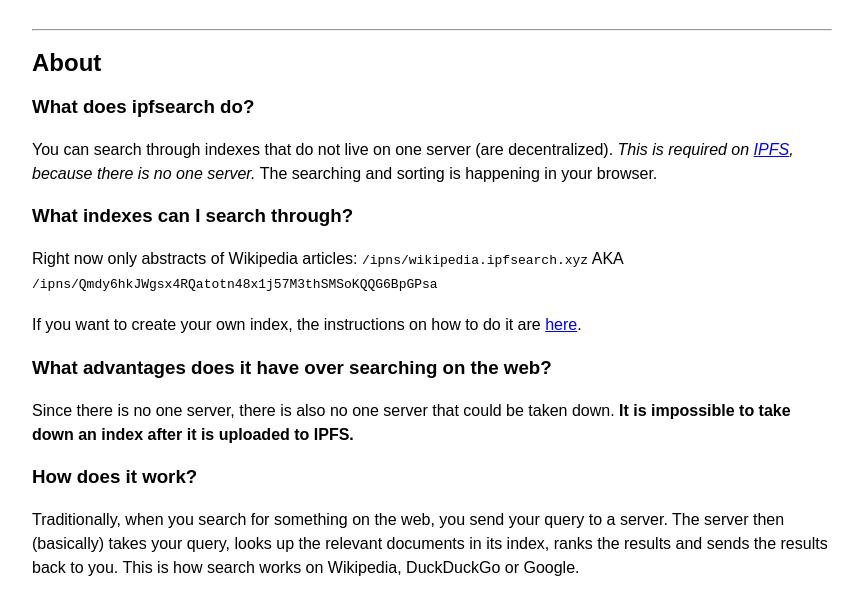
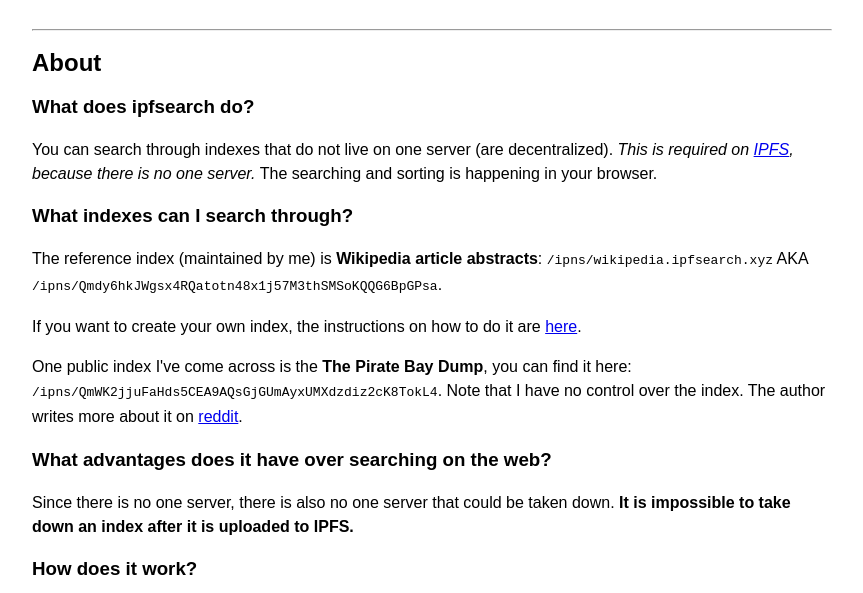
Before and after one commit to tensojka/ipfsearch-webapp, a website with bundled scripts: page index.html in a window 1280 px wide. Shown: the part 135-728 px from the top of the page, without its empty margins (208-1071 px from the left). Built offline with nearby package versions, Linux system fonts and the light colour scheme.

Commit message:
Add TPB dump as an example index to About

```diff
--- a/index.html
+++ b/index.html
@@ -44,8 +44,9 @@
     <p>You can search through indexes that do not live on one server (are decentralized). <i>This is required on <a href="https://ipfs.io/">IPFS</a>, because there is no one server.</i> The searching and sorting is happening in your browser.</p>
 
     <h3>What indexes can I search through?</h3>
-    <p>Right now only abstracts of Wikipedia articles: <code>/ipns/wikipedia.ipfsearch.xyz</code> AKA <code>/ipns/Qmdy6hkJWgsx4RQatotn48x1j57M3thSMSoKQQG6BpGPsa</code></p>
+    <p>The reference index (maintained by me) is <b>Wikipedia article abstracts</b>: <code>/ipns/wikipedia.ipfsearch.xyz</code> AKA <code>/ipns/Qmdy6hkJWgsx4RQatotn48x1j57M3thSMSoKQQG6BpGPsa</code>.</p>
     <p>If you want to create your own index, the instructions on how to do it are <a href="https://github.com/tensojka/ipfsearch-index/">here</a>.</p>
+    <p>One public index I've come across is the <b>The Pirate Bay Dump</b>, you can find it here: <code>/ipns/QmWK2jjuFaHds5CEA9AQsGjGUmAyxUMXdzdiz2cK8TokL4</code>. Note that I have no control over the index. The author writes more about it on <a href="https://www.reddit.com/r/Piracy/comments/8i7fvi/i_have_put_the_tpb_dump_on_ipfsearch_a/">reddit</a>.</p>
 
     <h3>What advantages does it have over searching on the web?</h3>
     <p>Since there is no one server, there is also no one server that could be taken down. <b>It is impossible to take down an index after it is uploaded to IPFS.</b></p>
--- a/main.ts
+++ b/main.ts
@@ -41,7 +41,7 @@
     }
     if(await checkIfIpfsGateway("http://localhost:8080")){
         ipfsGatewayURL = "http://localhost:8080"
-    }else if(await checkIfIpfsGateway("http://"+window.location.host)){
+    }else if(await checkIfIpfsGateway(window.location.protocol+"//"+window.location.host)){
         ipfsGatewayURL = window.location.protocol+"//"+window.location.host
     }else{
         document.write("Loading of the index requires access to the IPFS network. We have found no running IPFS daemon on localhost. Please install IPFS from <a href='http://ipfs.io/docs/install'>ipfs.io</a> and refresh this page.")
```
